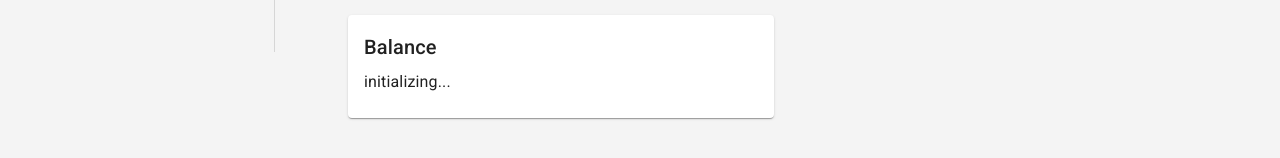
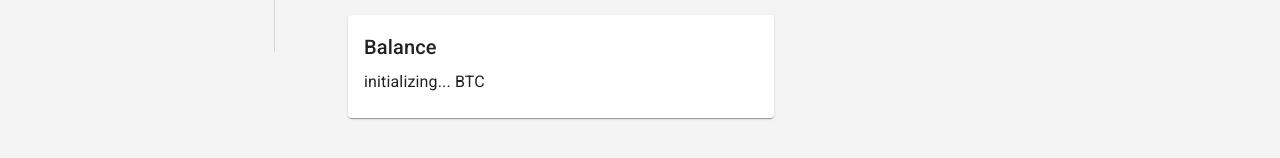
Before and after one commit to Mayukh-Banik/CSE-416, a React (Create React App) app in the folder client/: page /#/mining in a window 1280 px wide. Shown: the part 748-906 px from the top of the page. Built offline with nearby package versions, Linux system fonts and the light colour scheme; no server answers.

Commit message:
Added BTC to Balance in MiningPage

```diff
--- a/client/src/Components/MiningPage.tsx
+++ b/client/src/Components/MiningPage.tsx
@@ -374,7 +374,7 @@ const MiningPage: React.FC = () => {
                                 <Typography variant="h6" gutterBottom>
                                     Balance
                                 </Typography>
-                                <Typography variant="body1">{balance}</Typography>
+                                <Typography variant="body1">{balance} BTC</Typography>
                             </CardContent>
                         </Card>
                     </Grid>
```
